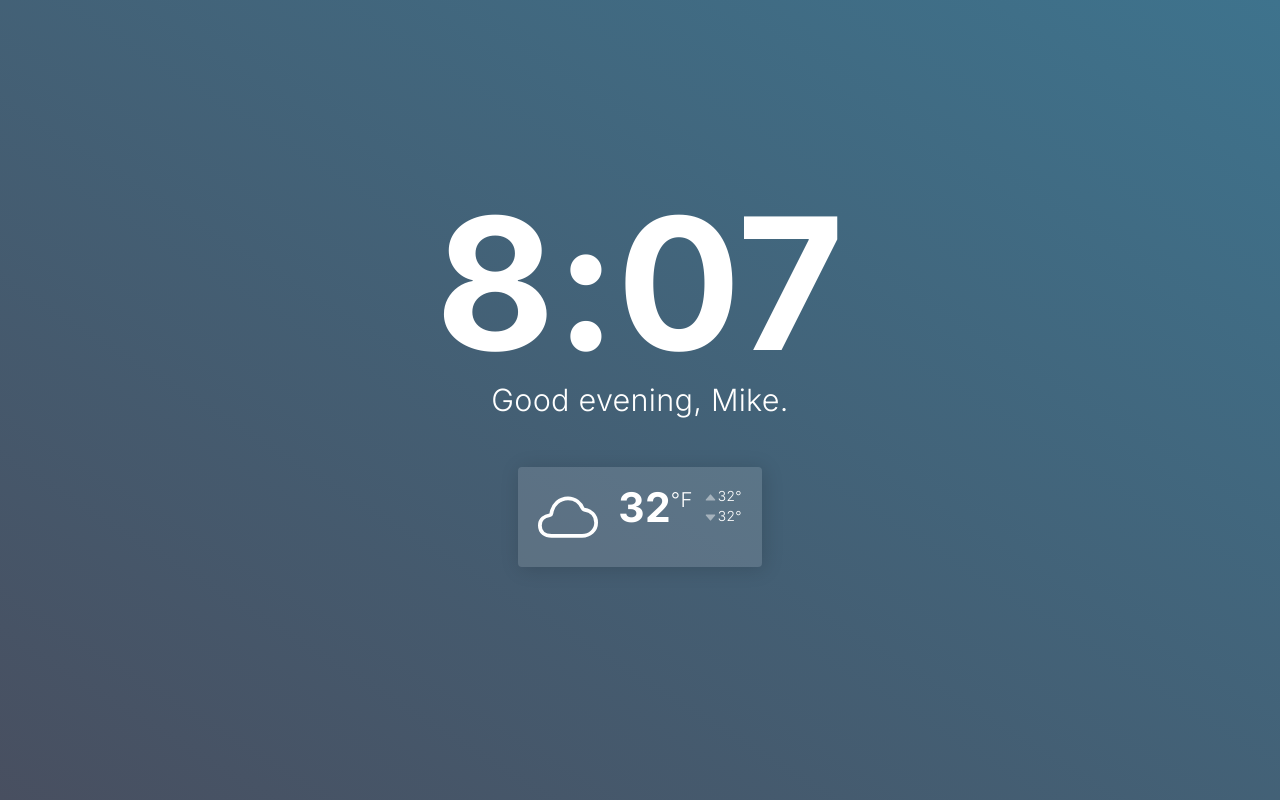
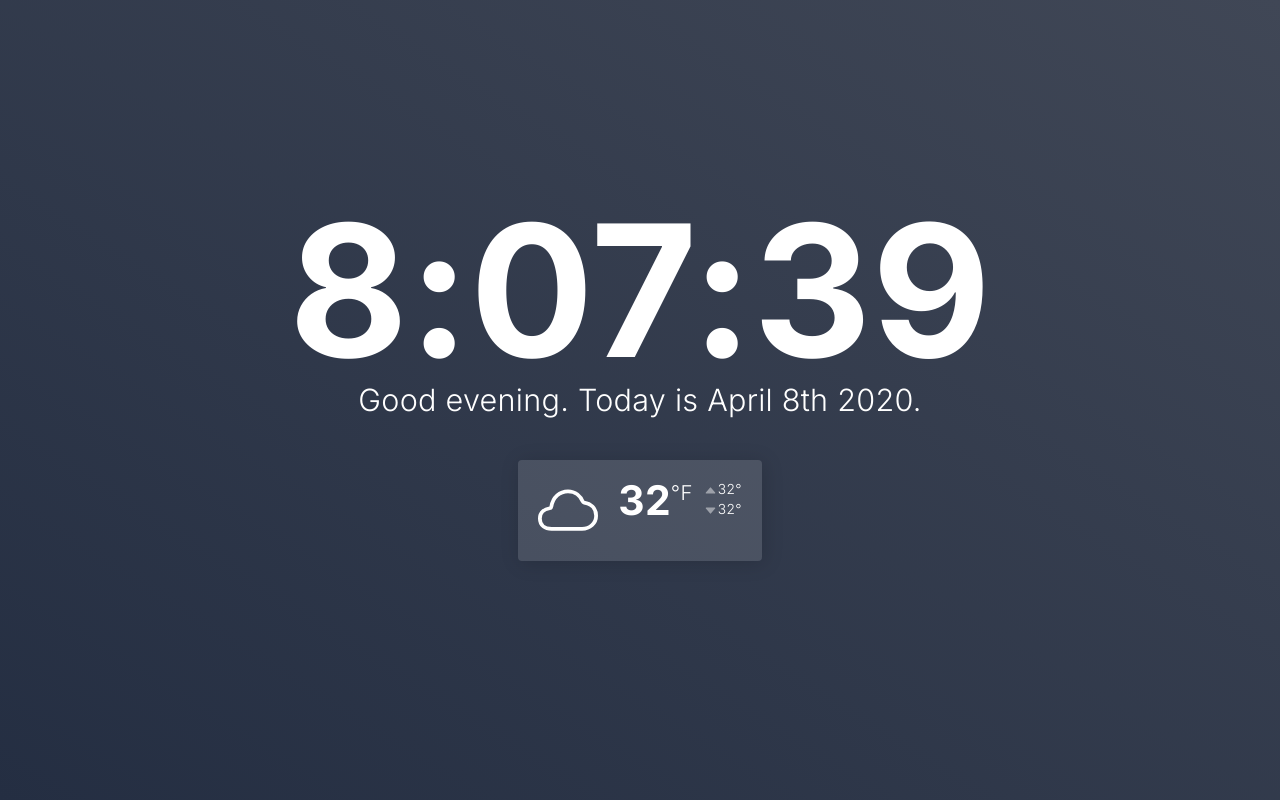
Before and after one commit to mikemattner/hello, a Vue app: page / in a window 1280 px wide. Built offline with nearby package versions, Linux system fonts and the light colour scheme; no server answers.

Commit message:
Updating the background formatting.

```diff
--- a/src/App.vue
+++ b/src/App.vue
@@ -49,9 +49,8 @@ html {
   }
 }
 body {
-  // background-color: #484F60;
   background-image: linear-gradient(to right top,
-      #484F60, #3E738D);
+      #242E42, #404756);
   color: #fff;
   margin: 0;
   padding: 0;
@@ -66,14 +65,8 @@ body {
   align-items: center;
   height: 100vh;
   &.night {
-    // background-color: #484F60;
-    background-image: linear-gradient(to right top,
-      #484F60, #3E738D);
   }
   &.day {
-    // background-color: #6CB9C8;
-    background-image: linear-gradient(to right top,
-      #6CB9C8, #5DCCC9);
   }
 }
 </style>
--- a/src/components/CurrentTime.vue
+++ b/src/components/CurrentTime.vue
@@ -1,7 +1,9 @@
 <template>
   <div class="current-time">
     <div class="current-time__display">{{currentTime}}</div>
-    <div class="current-time__message">{{greeting}}, {{name}}.</div>
+    <div class="current-time__message">
+      {{greeting}}. Today is {{currentDate}}.
+    </div>
   </div>
 </template>
 
@@ -14,6 +16,7 @@ export default {
     return {
       currentTime: null,
       currentHour: null,
+      currentDate: null,
       greeting: 'Hello',
       messages: {
         morning: 'Good morning',
@@ -25,7 +28,10 @@ export default {
   },
   methods: {
     updateCurrentTime() {
-      this.currentTime = moment().format('h:mm');
+      this.currentTime = moment().format('h:mm:ss');
+    },
+    updateCurrentDate() {
+      this.currentDate = moment().format('MMMM Do YYYY');
     },
     setMessage() {
       this.currentHour = moment().format('H');
@@ -46,7 +52,8 @@ export default {
     },
   },
   created() {
-    this.currentTime = moment().format('h:mm');
+    this.currentTime = moment().format('h:mm:ss');
+    this.updateCurrentDate();
     setInterval(() => this.updateCurrentTime(), 1 * 1000);
     setInterval(() => this.setMessage(), 1 * 1000);
   },
@@ -62,6 +69,7 @@ export default {
   }
   &__message {
     font-size: 1.5rem;
+    line-height: 1.2;
   }
 }
 </style>
```
Also changed, not shown: 1 other file (tests, documents, lock files or other folders).
